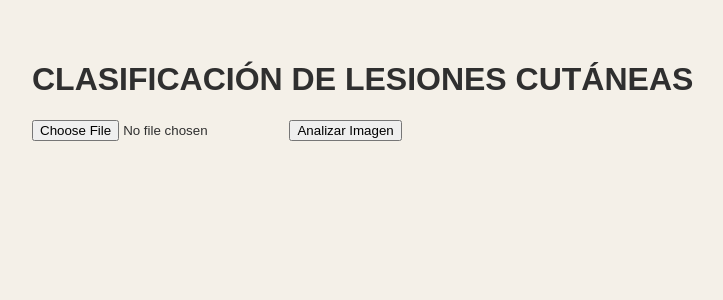
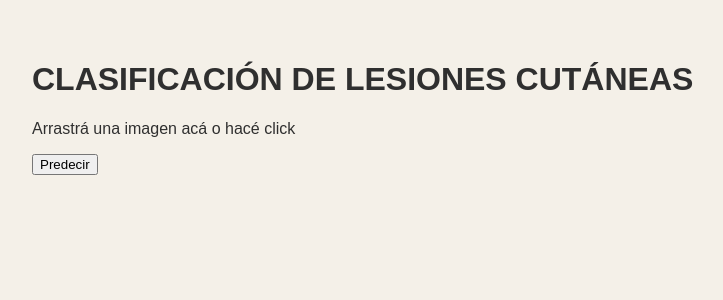
Before and after one commit to 4gos/LunarisV2, a Flask app: page /prediccion in a window 1280 px wide. Shown: the part 72-372 px from the top of the page, without its empty margins (8-731 px from the left). Run offline with Flask 3, Linux system fonts and the light colour scheme.

Commit message:
Update prediccion.html

```diff
--- a/templates/prediccion.html
+++ b/templates/prediccion.html
@@ -5,15 +5,32 @@
 
     <h1>CLASIFICACIÓN DE LESIONES CUTÁNEAS</h1>
 
+    <div class="predict-container">
+
     <form id="predict-form" class="upload-box">
-        <input
-            id="image-input"
-            type="file"
-            accept="image/*"
-            required
-        >
-        <button type="submit">Analizar Imagen</button>
+
+        <div id="drop-zone">
+            <p id="drop-text">Arrastrá una imagen acá o hacé click</p>
+            <input
+                type="file"
+                id="image-input"
+                accept="image/*"
+                hidden
+            >
+        </div>
+
+        <button type="submit">Predecir</button>
     </form>
+
+    <img id="imagePreview" class="preview-img" style="display:none;">
+
+    <div id="result-box" style="display:none;">
+        <h3 id="predicted-class"></h3>
+        <div id="probabilities"></div>
+    </div>
+
+</div>
+
 
     <div class="analysis-area">
 
```
